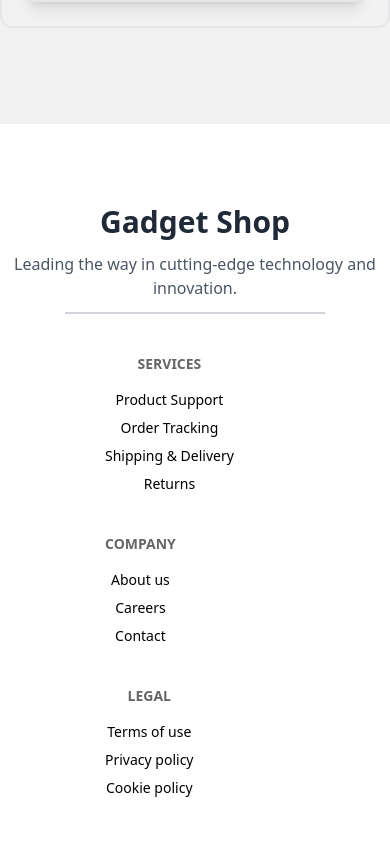
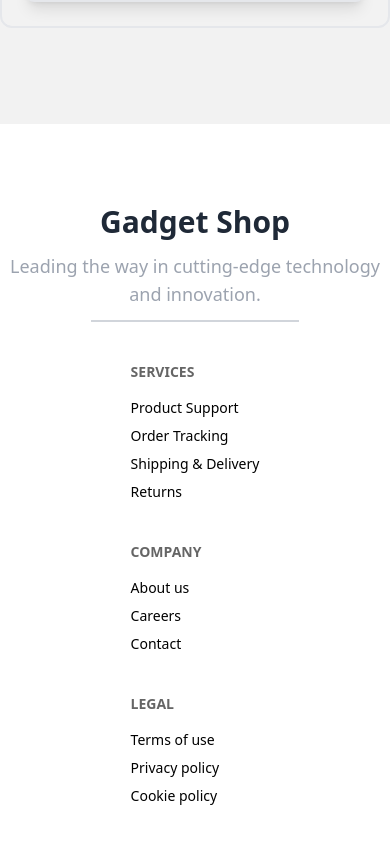
Before and after one commit to mehefujali/gadget-shop, a React (Vite) app: page /home/products/all-products in a window 390 px wide. Shown: the part 5994-6838 px from the top of the page. Built offline with nearby package versions, Linux system fonts and the light colour scheme.

Commit message:
responsive footer

```diff
--- a/src/components/Footer/Footer.jsx
+++ b/src/components/Footer/Footer.jsx
@@ -7,23 +7,23 @@ const Footer = () => {
             <div className=" mt-24 bg-white pt-20 ">
                   <div className=" container mx-auto text-center" >
                         <h1 className=" text-3xl font-bold ">Gadget Shop</h1>
-                        <p className=" my-3 text-gray-600">Leading the way in cutting-edge technology and innovation.</p>
-                        <footer className="footer text-black p-10 border-t-2 border-gray-300  w-2/3 mx-auto justify-between">
-                              <nav className="text-center flex flex-col justify-center items-center">
+                        <p className=" my-3 text-gray-400 text-lg">Leading the way in cutting-edge technology and innovation.</p>
+                        <footer className="footer text-black p-10 border-t-2 border-gray-300 w-fit   md:w-2/3 mx-auto justify-between items-center ">
+                              <nav className="text-center flex flex-col justify-center md:items-center">
                                     <h6 className="footer-title">Services</h6>
                                     <a className="link link-hover">Product Support</a>
                                     <a className="link link-hover">Order Tracking</a>
                                     <a className="link link-hover">Shipping & Delivery</a>
                                     <a className="link link-hover">Returns</a>
                               </nav>
-                              <nav className="text-center flex flex-col justify-center items-center">
+                              <nav className="text-center flex flex-col justify-center md:items-center">
                                     <h6 className="footer-title">Company</h6>
                                     <a className="link link-hover">About us</a>
                                     <a className="link link-hover">Careers</a>
                                     <a className="link link-hover">Contact</a>
 
                               </nav>
-                              <nav className="text-center flex flex-col justify-center items-center">
+                              <nav className="text-center flex flex-col justify-center md:items-center">
                                     <h6 className="footer-title">Legal</h6>
                                     <a className="link link-hover">Terms of use</a>
                                     <a className="link link-hover">Privacy policy</a>
--- a/src/components/Products/Products.jsx
+++ b/src/components/Products/Products.jsx
@@ -23,7 +23,7 @@ const Products = () => {
       return (
             <div className=" p-6 ">
                   {
-                        products.length < 1 ? <h1 className=" text-center mt-10 text-xl">No data available</h1> : <div className=" grid grid-cols-1 md:grid-cols-2 lg:grid-cols-3 gap-7">
+                        products.length < 1 ? <h1 className=" text-center mt-10 text-xl">No data available</h1> : <div className=" grid grid-cols-1 md:grid-cols-2 xl:grid-cols-3 gap-7">
                               {products.map(product => <Product key={product.id} product={product}></Product>)}
                         </div>
                   }
```
